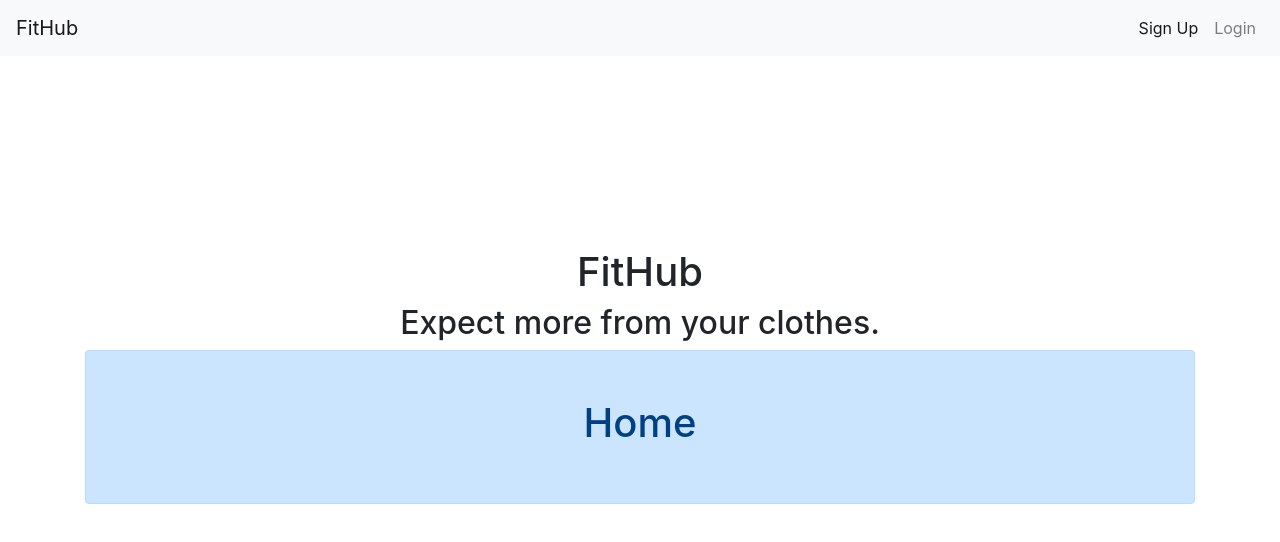
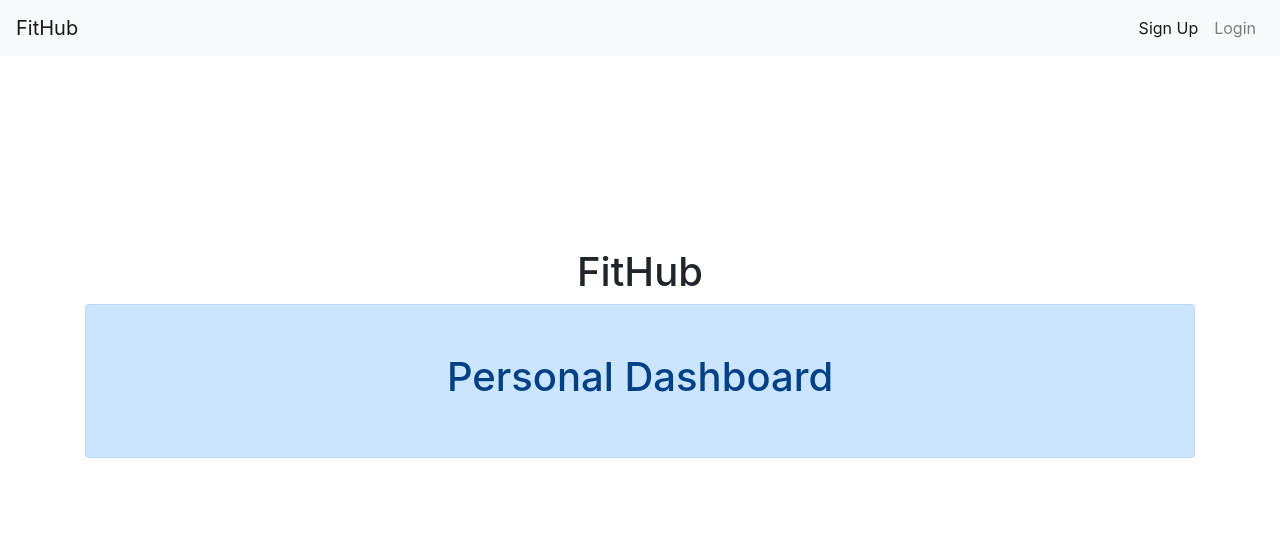
Before and after one commit to rokarn12/fithub-app, a React (Create React App) app in the folder fithub_mongodb/client/: page /userdashboard in a window 1280 px wide. Shown: the top 542 px of the page. Built offline with nearby package versions, Linux system fonts and the light colour scheme; no server answers.

Commit message:
changed dashboard to display "personal dashboard"

```diff
--- a/fithub_mongodb/client/src/pages/UserDashboard.jsx
+++ b/fithub_mongodb/client/src/pages/UserDashboard.jsx
@@ -6,10 +6,9 @@ const UserDashboard = () => {
     return (
         <div className="container text-center" style={{marginTop: "12rem"}}>
             <h1>FitHub</h1>
-            <h2>Expect more from your clothes.</h2>
             <div className="alert alert-primary p-5">
                 <h1>{user && <span className='text-success'>{user}'s</span>}{" "}
-                    Home</h1>
+                    Personal Dashboard</h1>
             </div>
         </div>
     );
```
